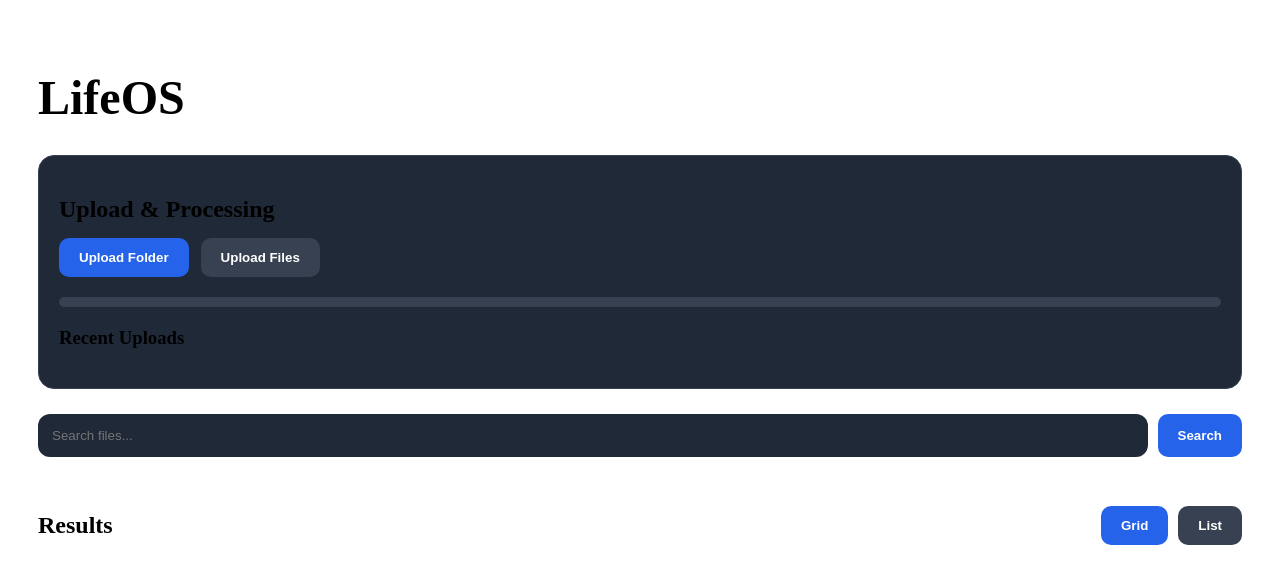
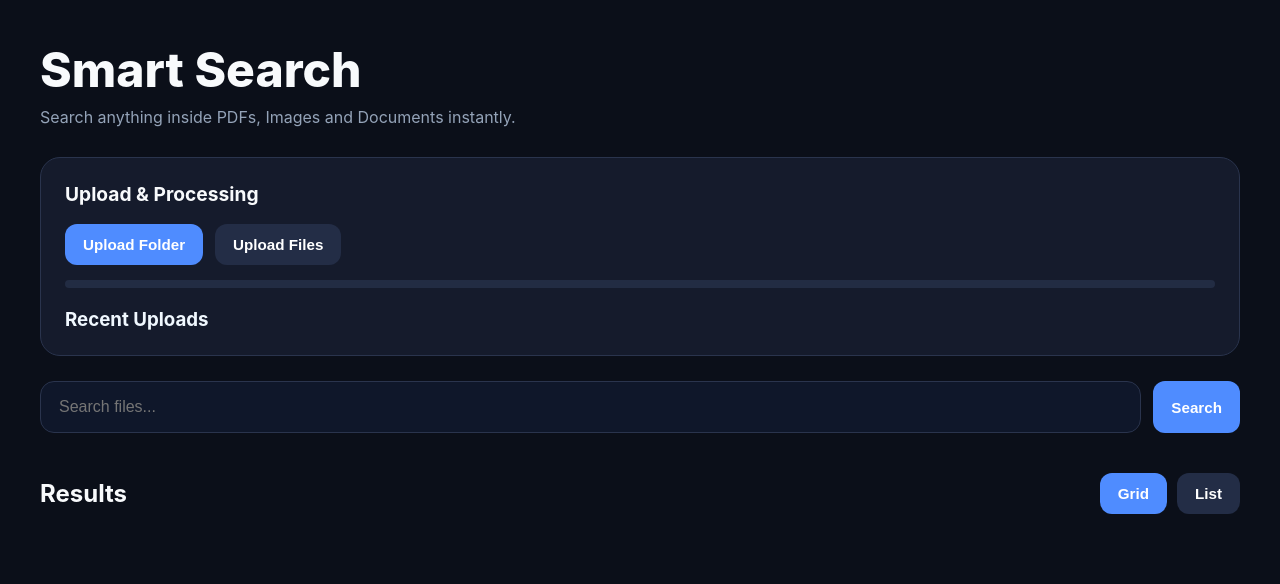
Before and after one commit to abhinav-codes123/lifeos, a React (Vite) app: page / in a window 1280 px wide. Shown: the top 584 px of the page. Built offline with nearby package versions, Linux system fonts and the light colour scheme.

Commit message:
ui update, color fixing

```diff
--- a/src/App.css
+++ b/src/App.css
@@ -1,149 +1,307 @@
+*{
+  margin:0;
+  padding:0;
+  box-sizing:border-box;
+}
+
+:root{
+  --bg:#0b0f19;
+  --card:#151b2c;
+  --card-hover:#1d2538;
+  --border:#2a344d;
+  --text:#f8fafc;
+  --muted:#94a3b8;
+  --accent:#4f8cff;
+}
+
+body{
+  background:var(--bg);
+  color:var(--text);
+  font-family:
+    Inter,
+    system-ui,
+    sans-serif;
+}
+
 .app{
   max-width:1400px;
   margin:auto;
-  padding:30px;
+  padding:40px;
 }
+
+/* Header */
 
 .title{
   font-size:3rem;
-  font-weight:700;
+  font-weight:800;
+  margin-bottom:8px;
+}
+
+.subtitle{
+  color:var(--muted);
   margin-bottom:30px;
 }
 
-/* Upload Section */
+/* Section */
 
 .section{
-  background:#1f2937;
-  border:1px solid #374151;
-  border-radius:16px;
-  padding:20px;
+  background:var(--card);
+  border:1px solid var(--border);
+  border-radius:20px;
+  padding:24px;
   margin-bottom:25px;
+  backdrop-filter:blur(20px);
 }
 
 .section-title{
-  font-size:1.5rem;
-  margin-bottom:15px;
+  font-size:1.2rem;
+  font-weight:700;
+  margin-bottom:18px;
 }
+
+/* Buttons */
 
 .btn-row{
   display:flex;
   gap:12px;
-  margin-bottom:20px;
+  flex-wrap:wrap;
 }
 
 .btn{
-  padding:12px 20px;
   border:none;
-  border-radius:10px;
-  color:white;
+  border-radius:12px;
+  padding:12px 18px;
+  font-size:.95rem;
   font-weight:600;
+  transition:.2s;
+}
+
+.btn:hover{
+  transform:translateY(-2px);
 }
 
 .btn-primary{
-  background:#2563eb;
+  background:var(--accent);
+  color:white;
 }
 
 .btn-secondary{
-  background:#374151;
+  background:#232d46;
+  color:white;
 }
 
+/* Progress */
+
 .progress{
-  height:10px;
-  background:#374151;
+  margin-top:15px;
+  height:8px;
   border-radius:999px;
   overflow:hidden;
+  background:#222c43;
 }
 
 .progress-bar{
   height:100%;
-  background:#3b82f6;
+  background:linear-gradient(
+    90deg,
+    #4f8cff,
+    #60a5fa
+  );
 }
 
 /* Search */
 
 .search-row{
   display:flex;
-  gap:10px;
+  gap:12px;
   margin-bottom:15px;
 }
 
 .search-input{
   flex:1;
-  padding:14px;
+  height:52px;
+  padding:0 18px;
   border:none;
-  border-radius:12px;
-  background:#1f2937;
+  border-radius:14px;
+  background:#0f172a;
   color:white;
+  font-size:1rem;
+  border:1px solid var(--border);
 }
+
+.search-input:focus{
+  border-color:#4f8cff;
+}
+
+/* Chips */
 
 .chips{
   display:flex;
-  gap:8px;
+  gap:10px;
   flex-wrap:wrap;
 }
 
 .chip{
-  background:#374151;
-  padding:6px 12px;
+  background:#20293f;
+  border:1px solid #2d3a58;
+  color:#dbeafe;
+  padding:8px 14px;
   border-radius:999px;
+  font-size:.85rem;
+  transition:.2s;
 }
 
-/* Results */
+.chip:hover{
+  background:#293551;
+}
+
+/* Header */
 
 .results-header{
   display:flex;
   justify-content:space-between;
   align-items:center;
-  margin:20px 0;
+  margin:25px 0;
 }
+
+/* Grid */
 
 .grid-view{
   display:grid;
   grid-template-columns:
     repeat(
       auto-fill,
-      minmax(250px,1fr)
+      minmax(280px,1fr)
     );
-  gap:20px;
+  gap:22px;
 }
 
+/* Card */
+
 .card{
-  background:#1f2937;
-  border:1px solid #4b5563;
+  background:var(--card);
+  border:1px solid var(--border);
+  border-radius:18px;
+  overflow:hidden;
+  cursor:pointer;
+  transition:.25s;
+}
+
+.card:hover{
+  transform:translateY(-4px);
+  background:var(--card-hover);
+  border-color:#4f8cff;
+  box-shadow:
+    0 12px 40px rgba(
+      79,
+      140,
+      255,
+      .15
+    );
+}
+
+/* Thumbnail */
+
+.thumbnail{
+  height:180px;
+  background:#0f172a;
+  display:flex;
+  align-items:center;
+  justify-content:center;
+  overflow:hidden;
+}
+
+.thumbnail img{
+  width:100%;
+  height:100%;
+  object-fit:cover;
+}
+
+/* Content */
+
+.card-content{
+  padding:16px;
+}
+
+.file-name{
+  font-size:1rem;
+  font-weight:700;
+  margin-bottom:8px;
+}
+
+.preview{
+  color:var(--muted);
+  font-size:.9rem;
+  line-height:1.5;
+}
+
+.score{
+  margin-top:12px;
+  color:#60a5fa;
+  font-size:.85rem;
+}
+
+/* List */
+
+.list-view{
+  display:flex;
+  flex-direction:column;
+  gap:14px;
+}
+
+.list-item{
+  display:flex;
+  align-items:center;
+  gap:18px;
+  background:var(--card);
+  border:1px solid var(--border);
   border-radius:16px;
   padding:15px;
   cursor:pointer;
   transition:.2s;
 }
 
-.card:hover{
-  transform:translateY(-3px);
-  border-color:#60a5fa;
+.list-item:hover{
+  background:var(--card-hover);
+  border-color:#4f8cff;
 }
 
-.thumbnail{
-  height:150px;
-  background:#111827;
-  border:1px solid #374151;
+.list-thumb{
+  width:70px;
+  height:70px;
   border-radius:12px;
-  display:flex;
-  align-items:center;
-  justify-content:center;
-  margin-bottom:12px;
+  overflow:hidden;
+  background:#0f172a;
+  flex-shrink:0;
 }
 
-.file-name{
-  font-weight:600;
-  margin-bottom:8px;
+.list-thumb img{
+  width:100%;
+  height:100%;
+  object-fit:cover;
 }
 
-.preview{
-  color:#9ca3af;
+.list-content{
+  flex:1;
+}
+
+.list-name{
+  font-weight:700;
+  margin-bottom:5px;
+}
+
+.list-preview{
+  color:var(--muted);
   font-size:.9rem;
 }
 
-.list-view{
-  display:flex;
-  flex-direction:column;
-  gap:12px;
+/* Scrollbar */
+
+::-webkit-scrollbar{
+  width:10px;
 }
+
+::-webkit-scrollbar-thumb{
+  background:#2d3a58;
+  border-radius:999px;
+}
--- a/src/App.jsx
+++ b/src/App.jsx
@@ -294,8 +294,13 @@ async () => {
   <div className="app">
 
     <h1 className="title">
-      LifeOS
+      Smart Search
     </h1>
+
+    <p className="subtitle">
+  Search anything inside PDFs,
+  Images and Documents instantly.
+</p>
 
     <div className="section">
 
@@ -337,7 +342,9 @@ async () => {
           marginTop: "20px"
         }}
       >
-        <h3>
+        <h3 style={{
+          color:"aliceblue"
+        }}>
           Recent Uploads
         </h3>
 
```
